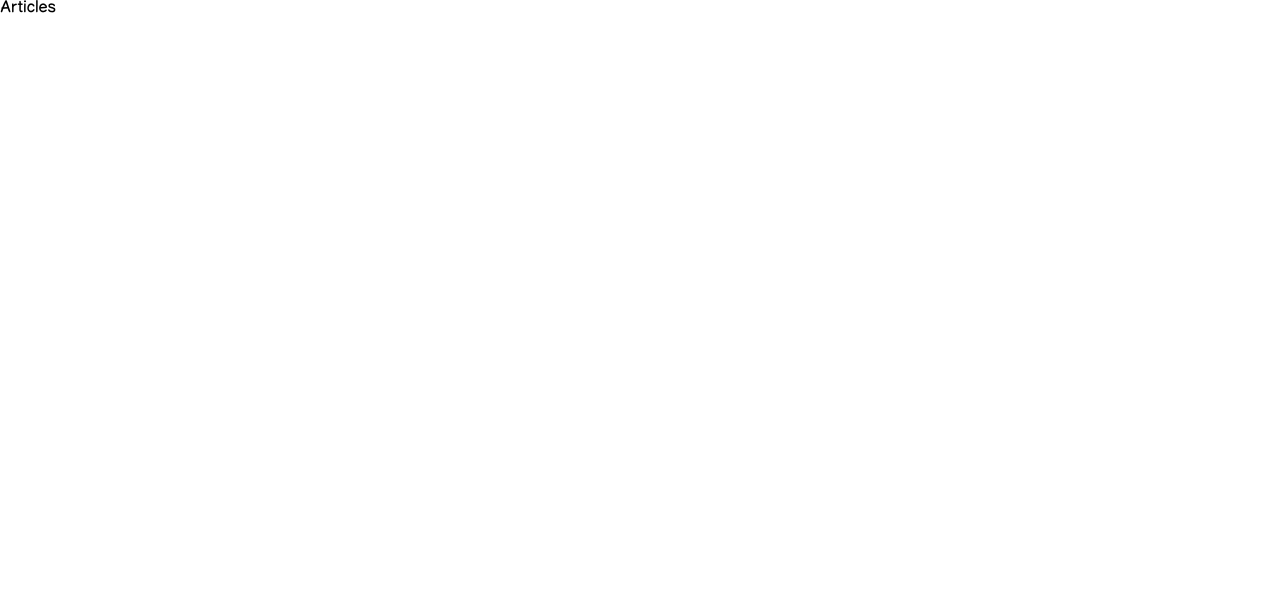
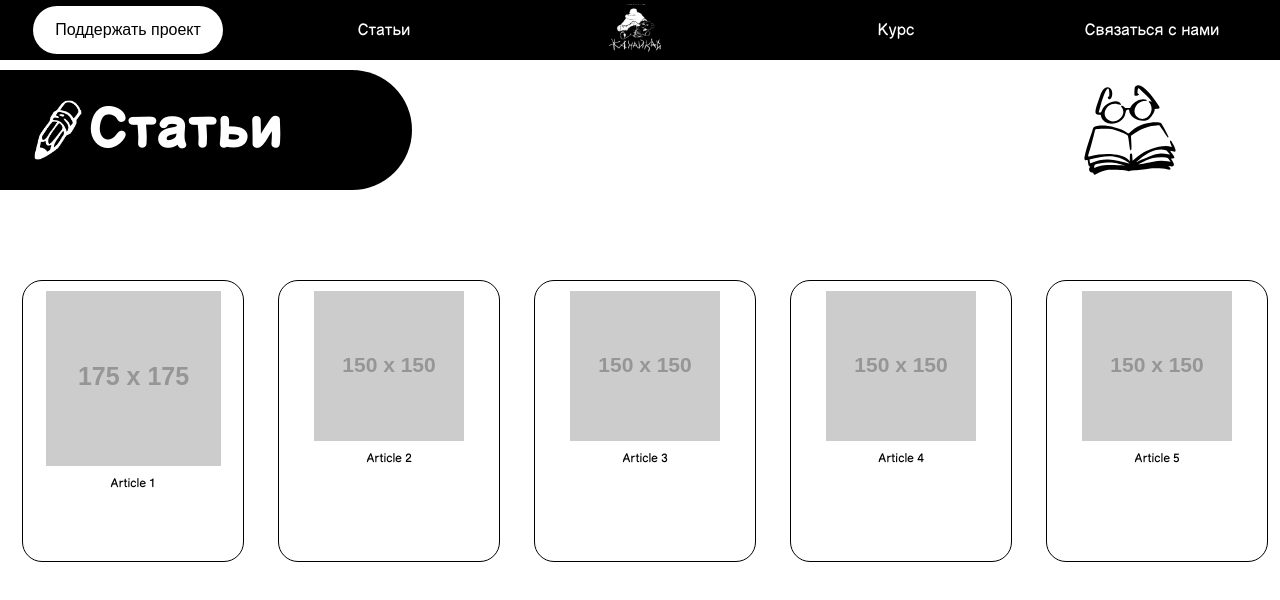
Before and after one commit to Nurswizz/janaikai, a React (Vite) app in the folder frontend/: page /articles in a window 1280 px wide. Shown: the top 600 px of the page. Built offline with nearby package versions, Linux system fonts and the light colour scheme.

Commit message:
articles page added

```diff
--- a/frontend/src/App.css
+++ b/frontend/src/App.css
@@ -262,7 +262,6 @@ a {
 }
 .help-content {
   display: flex;
-
 }
 .help-content-left {
   width: 50%;
@@ -278,6 +277,7 @@ a {
   z-index: 1;
   width: auto;
   height: 100px;
+
 }
 .helper-text {
   display: flex;
--- /dev/null
+++ b/frontend/src/Articles.css
@@ -0,0 +1,45 @@
+.header {
+    display: flex;
+    width: 100%;
+    justify-content: space-between;
+}
+.icon {
+   padding-top: 80px;
+   padding-right: 100px;
+}
+
+.icon img {
+    height: 100px;
+    width: 100px;
+    margin-left: 10px;
+}
+.container {
+    height: 120px;
+    width: 40%;
+    background-color: black;
+    border-radius: 100px;
+    color: white;
+    display: flex;
+    position: relative;
+    left: -100px;
+    margin-top: 70px;
+    justify-content: center;
+    align-items: center;
+    margin-bottom: 10px;
+}
+
+.container h1 {
+    font-size: 56px;
+}
+
+.container img {
+    height: 60px;
+}
+
+.articles {
+    display: flex;
+    align-items: center;
+    justify-content: space-around;
+    padding-top: 80px;
+    flex-wrap: wrap;
+}
--- /dev/null
+++ b/frontend/src/Articles.jsx
@@ -0,0 +1,42 @@
+import Article from './components/Article/Article';
+import Navbar from './components/Navbar/Navbar';
+import './Articles.css';
+import pencil from './assets/icons/Pencil.png';
+import book from './assets/icons/Reading.svg';
+
+const Articles = () => {
+    return (
+        <div className='articles'>
+            <Article img='https://via.placeholder.com/175' title='Article 1'/>
+            <Article img='https://via.placeholder.com/150' title='Article 2'/>
+            <Article img='https://via.placeholder.com/150' title='Article 3'/>
+            <Article img='https://via.placeholder.com/150' title='Article 4'/>
+            <Article img='https://via.placeholder.com/150' title='Article 5'/>
+        </div>
+    )
+}
+
+const Container = () => {
+    return (
+        <div className='header'>
+            <div className='container'>
+                    <img src={pencil} alt="pencil" />
+                    <h1>Статьи</h1>
+            </div>
+            <div className='icon'>
+                <img src={book} alt="" />
+            </div>
+       </div>
+    );
+}
+const ArticlesPage = () => {
+    return (
+        <>
+            <Navbar />
+            <Container />
+            <Articles />
+        </>
+    )
+}
+
+export default ArticlesPage;
--- a/frontend/src/Course.jsx
+++ b/frontend/src/Course.jsx
@@ -1,5 +1,4 @@
 import Navbar from './components/Navbar/Navbar'
-
 function Course() {
     return (
         <div>
--- /dev/null
+++ b/frontend/src/components/Article/Article.css
@@ -0,0 +1,18 @@
+
+.article {
+    border: 1px solid black;
+    border-radius: 20px;
+    height: 200px;
+    width: 200px;
+    margin-bottom: 150px;
+    margin-left: 10px;
+    padding: 10px;
+    padding-bottom: 70px;
+    display: flex;
+    flex-direction: column;
+    align-items: center;
+}
+
+.article p {
+    font-size: 12px;
+}
--- /dev/null
+++ b/frontend/src/components/Article/Article.jsx
@@ -0,0 +1,18 @@
+import './Article.css';
+import PropTypes from 'prop-types';
+
+const Article = ({img, title}) => {
+    return (
+        <div className="article">
+            <img src={img} alt="article" />
+            <p>{title}</p>
+        </div>
+    )
+}
+
+Article.propTypes = {
+    img: PropTypes.string.isRequired,
+    title: PropTypes.string.isRequired,
+};
+
+export default Article;
--- a/frontend/src/main.jsx
+++ b/frontend/src/main.jsx
@@ -7,7 +7,7 @@ import {
 
 import App from './App.jsx'
 import Course from './Course.jsx'
-
+import Articles from './Articles.jsx'
 const router = createBrowserRouter([
   {
     path: '/',
@@ -19,7 +19,7 @@ const router = createBrowserRouter([
   },
   {
     path: '/articles',
-    element: <div>Articles</div>,
+    element: <Articles />,
   }
 ]);
 createRoot(document.getElementById('root')).render(
```
Also changed, not shown: frontend/src/Course.css (added), frontend/src/assets/icons/Pencil.png (added), frontend/src/assets/icons/Reading.svg (added).
